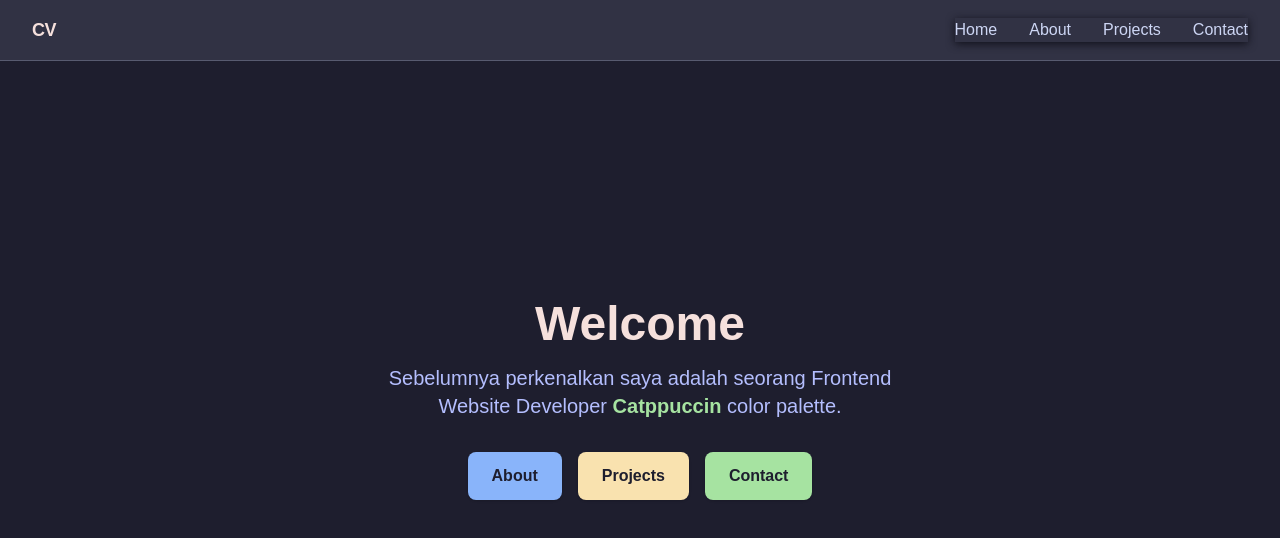
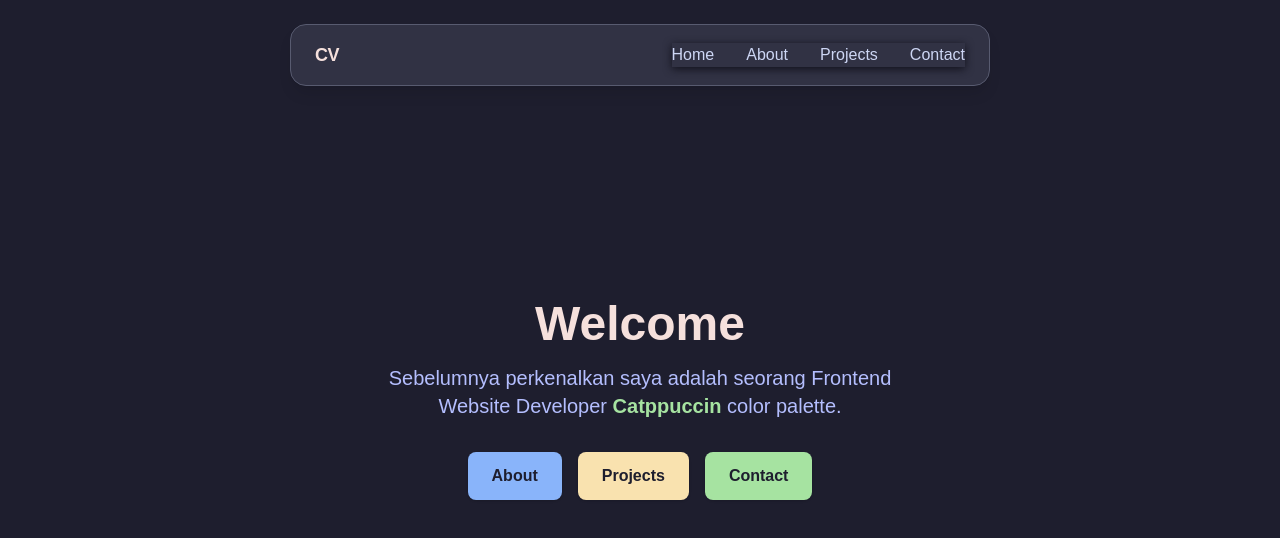
Before and after one commit to ryandana/cv-project, a Next.js app: page / in a window 1280 px wide. Shown: the top 538 px of the page. Built offline with nearby package versions, Linux system fonts and the light colour scheme.

Commit message:
sec commit

```diff
--- a/app/layout.tsx
+++ b/app/layout.tsx
@@ -31,10 +31,12 @@ export default function RootLayout({
         className={`${geistSans.variable} ${geistMono.variable} ${poppins.variable} antialiased`}
       >
         <nav
-          className="w-full px-4 sm:px-8 py-4 flex items-center justify-between fixed top-0 left-0 z-50 backdrop-blur border-b"
+          className="px-6 py-4 flex items-center justify-between fixed top-6 left-1/2 transform -translate-x-1/2 z-50 backdrop-blur border shadow-lg rounded-2xl"
           style={{
             background: "var(--ctp-mocha-surface0, #1e1e2e)",
             borderColor: "var(--ctp-mocha-surface2, #585b70)",
+            maxWidth: "700px",
+            width: "calc(100% - 2rem)",
           }}
         >
           <a
```
